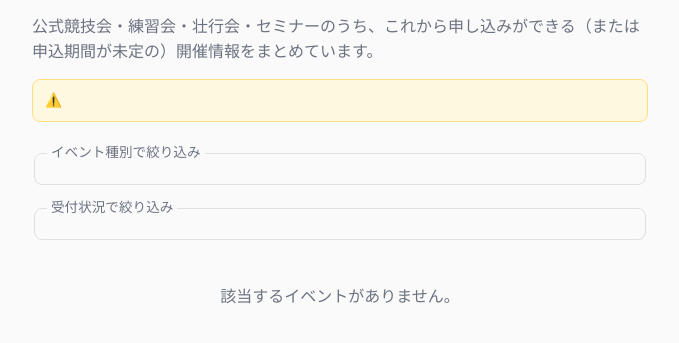
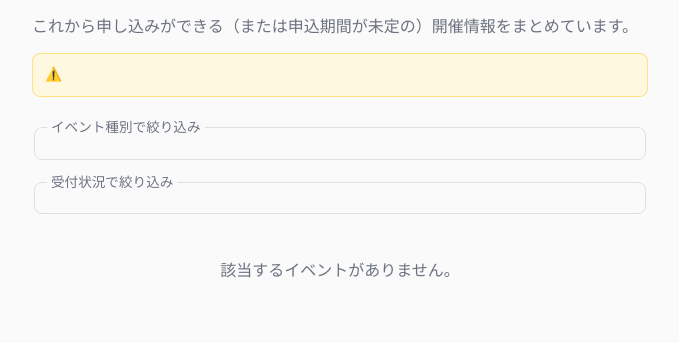
Before and after one commit to shintaro-imabuchi/my-project, a Python web app: template agility-compe-app/static_site/templates/index.html.jinja in a window 1280 px wide. Shown: the part 46-389 px from the top of the page, without its empty margins (300-979 px from the left). Run offline with Jinja, Linux system fonts and the light colour scheme; the template is opened without the code that fills it, so the values that code supplies are empty.

Commit message:
開催情報一覧の文言を調整
- 説明文から「公式競技会・練習会・壮行会・セミナーのうち、」を削除
- JKC注記の「JKC（一般社団法人ジャパンケネルクラブ）が公開する
  イベントスケジュール」を「JKCイベントスケジュール」に簡略化
  （static_site/generate.py・pages/03_events.py・app_events_public.py
  の3箇所に同じ文言が重複定義されているため、表記を揃えてまとめて変更）

Co-Authored-By: Claude Sonnet 5 <noreply@anthropic.com>

```diff
--- a/agility-compe-app/app_events_public.py
+++ b/agility-compe-app/app_events_public.py
@@ -27,9 +27,9 @@ _BADGE_COLORS: dict[str, str] = {
 }
 
 _JKC_SOURCE_NOTICE = (
-    "公式競技会の情報は、JKC（一般社団法人ジャパンケネルクラブ）が公開する"
-    "イベントスケジュールをもとに転載しています。新規イベントの追加や既存イベント"
-    "の変更反映（日程・会場・申込期間など）が遅れる場合があることをご了解ください。"
+    "公式競技会の情報は、JKCイベントスケジュールをもとに転載しています。"
+    "新規イベントの追加や既存イベントの変更反映（日程・会場・申込期間など）"
+    "が遅れる場合があることをご了解ください。"
 )
 
 
--- a/agility-compe-app/pages/03_events.py
+++ b/agility-compe-app/pages/03_events.py
@@ -22,9 +22,9 @@ _BADGE_COLORS: dict[str, str] = {
 }
 
 _JKC_SOURCE_NOTICE = (
-    "公式競技会の情報は、JKC（一般社団法人ジャパンケネルクラブ）が公開する"
-    "イベントスケジュールをもとに転載しています。新規イベントの追加や既存イベント"
-    "の変更反映（日程・会場・申込期間など）が遅れる場合があることをご了解ください。"
+    "公式競技会の情報は、JKCイベントスケジュールをもとに転載しています。"
+    "新規イベントの追加や既存イベントの変更反映（日程・会場・申込期間など）"
+    "が遅れる場合があることをご了解ください。"
 )
 
 
--- a/agility-compe-app/static_site/generate.py
+++ b/agility-compe-app/static_site/generate.py
@@ -44,9 +44,9 @@ _STATUS_KIND_CLASS: dict[str, str] = {
 }
 
 _JKC_SOURCE_NOTICE = (
-    "公式競技会の情報は、JKC（一般社団法人ジャパンケネルクラブ）が公開する"
-    "イベントスケジュールをもとに転載しています。新規イベントの追加や既存イベント"
-    "の変更反映（日程・会場・申込期間など）が遅れる場合があることをご了解ください。"
+    "公式競技会の情報は、JKCイベントスケジュールをもとに転載しています。"
+    "新規イベントの追加や既存イベントの変更反映（日程・会場・申込期間など）"
+    "が遅れる場合があることをご了解ください。"
 )
 
 # このサイト（一般公開・SEO流入を想定）は、想定ユーザーにシンプルに使ってもらうため、
--- a/agility-compe-app/static_site/templates/index.html.jinja
+++ b/agility-compe-app/static_site/templates/index.html.jinja
@@ -19,7 +19,7 @@
       <h1>犬のアジリティー 開催情報一覧</h1>
       <span class="today">本日: {{ today }}</span>
     </div>
-    <p class="lead">公式競技会・練習会・壮行会・セミナーのうち、これから申し込みができる（または申込期間が未定の）開催情報をまとめています。</p>
+    <p class="lead">これから申し込みができる（または申込期間が未定の）開催情報をまとめています。</p>
     <p class="notice">⚠️ {{ jkc_source_notice }}</p>
   </header>
 
```
